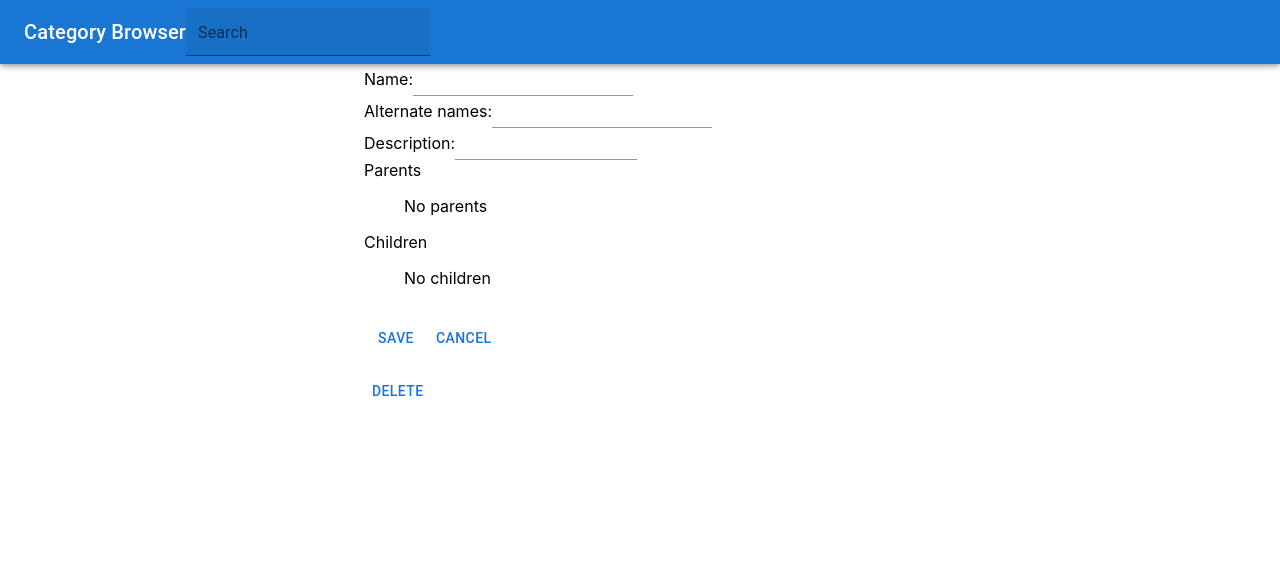
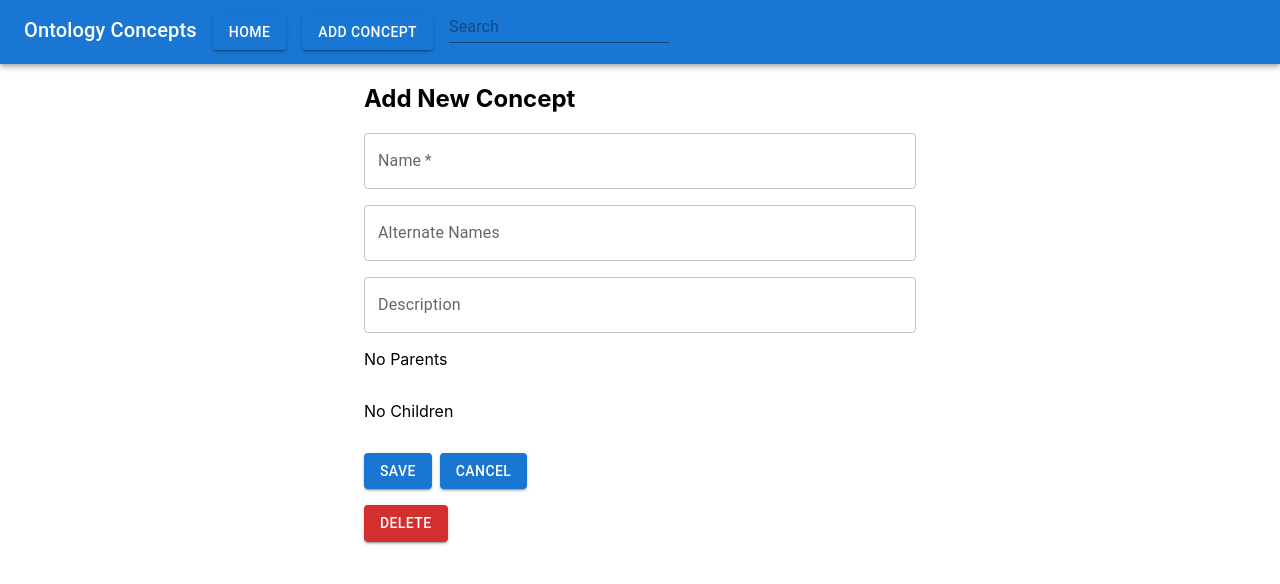
Before and after one commit to abunyea/category-browser, a React (Create React App) app in the folder client/: page /categories/new in a window 1280 px wide. Shown: the top 584 px of the page. Built offline with nearby package versions, Linux system fonts and the light colour scheme.

Commit message:
Style updates, and Add Child from View

```diff
--- a/client/src/routes/categories.jsx
+++ b/client/src/routes/categories.jsx
@@ -4,10 +4,10 @@ import Stack from '@mui/material/Stack';
 import Typography from '@mui/material/Typography';
 
 export default function Categories() {
-  const categories = useLoaderData();
+  const { categories, q } = useLoaderData();
   return (
     <>
-      <h3>All Categories</h3>
+      <h2>All Concepts{q && `: ${q}`}</h2>
       <Stack>
         {categories.map((category) => (
           <Typography key={category.conceptId}>
@@ -22,12 +22,12 @@ export default function Categories() {
 export async function loader() {
   const response = await fetch('/api/categories');
   const categories = await response.json();
-  return categories;
+  return { categories };
 }
 
 export async function searchLoader({ request }) {
   const q = new URL(request.url).searchParams.get('q');
   const response = await fetch(`/api/categories/search?q=${q}`);
   const categories = await response.json();
-  return categories;
+  return { categories, q };
 }
--- a/client/src/routes/category.jsx
+++ b/client/src/routes/category.jsx
@@ -1,25 +1,31 @@
 import { Link, useLoaderData } from 'react-router-dom';
+import { Button, Stack } from '@mui/material';
 
 export default function Category() {
   const category = useLoaderData();
   return (
     <>
-      <Link to='edit'>Edit</Link>
-      <p>Name: {category.displayName}</p>
-      <p>Alternate names: {category.alternateNames}</p>
-      <p>Description: {category.description}</p>
-      Parents
+      <h2>{category.displayName}</h2>
+      <p><i>Alternate names: {category.alternateNames}</i></p>
+      <p>{category.description}</p>
+      {category.parents.length > 0 ? 'Parents:' : 'No Parents'}
       <ul>
         {category.parents.map((parent) =>
           <li key={parent.conceptId}><Link to={`/categories/${parent.conceptId}`}>{parent.displayName}</Link></li>
         )}
       </ul>
-      Children
+      {category.parents.length > 0 ? 'Children:' : 'No Children'}
       <ul>
         {category.children.map((child) =>
           <li key={child.conceptId}><Link to={`/categories/${child.conceptId}`}>{child.displayName}</Link></li>
         )}
       </ul>
+      <Stack direction='row' spacing={1}>
+        <Button variant='contained' component={Link} to='edit'>Edit</Button>
+        <Button variant='contained' component={Link} to={`/categories/new?parentId=${category.conceptId}`}>
+	  Add Child
+	</Button>
+      </Stack>
     </>
   );
 }
--- a/client/src/routes/edit.jsx
+++ b/client/src/routes/edit.jsx
@@ -1,41 +1,60 @@
-import { Form, Link, redirect, useLoaderData } from 'react-router-dom';
-import { Button, Input, Stack } from '@mui/material';
+import { Form, Link, redirect, useLoaderData, useNavigate } from 'react-router-dom';
+import { Button, TextField, Stack } from '@mui/material';
 
 export default function EditCategory() {
   const category = useLoaderData() || {};
+  const navigate = useNavigate();
+
   return (
   <>
+    <h2>{category.conceptId ? 'Edit' : 'Add New Concept'}</h2>
+    <Stack spacing={2}>
     <Form method='post' id='category-form'>
-      <Stack>
-      <label>Name:
-        <Input type='text' name='displayName' defaultValue={category.displayName} />
-      </label>
-      <label>Alternate names:
-        <Input type='text' name='alternateNames' defaultValue={category.alternateNames} />
-      </label>
-      <label>Description:
-        <Input type='textarea' multiline name='description' defaultValue={category.description} />
-      </label>
-      Parents
+      <Stack spacing={2}>
+        <TextField
+	  required
+	  type='text'
+	  name='displayName'
+	  label='Name'
+	  defaultValue={category.displayName} />
+        <TextField
+	  type='text'
+	  name='alternateNames'
+	  label='Alternate Names'
+	  defaultValue={category.alternateNames} />
+        <TextField
+	  type='textarea'
+	  multiline
+	  name='description'
+	  label='Description'
+	  defaultValue={category.description} />
+        <div>
+       	  {category.parents ? 'Parents:' : 'No Parents'}
           <ul>
-        {category.parents ? category.parents.map((parent) =>
+            {category.parents && category.parents.map((parent) =>
               <li key={parent.conceptId}>
                 <Link to={`/categories/${parent.conceptId}`}>{parent.displayName}</Link>
               </li>
-        ) : 'No parents'}
+            )}
           </ul>
-      Children
+        </div>
+        <div>
+          {category.children ? 'Children:' : 'No Children'}
           <ul>
-        {category.children ? category.children.map((child) =>
+            {category.children && category.children.map((child) =>
               <li key={child.conceptId}>
                 <Link to={`/categories/${child.conceptId}`}>{child.displayName}</Link>
               </li>
-        ) : 'No children'}
+            )}
           </ul>
-      <p>
-        <Button type="submit">Save</Button>
-        <Button type="button">Cancel</Button>
-      </p>
+        </div>
+        <Stack direction='row' spacing={1}>
+          <Button variant='contained' type='submit'>Save</Button>
+          <Button variant='contained' type='button' onClick={() => {
+              navigate(-1);
+            }}>Cancel
+	  </Button>
+        </Stack>
       </Stack>
     </Form>
     <Form method='post' action={`/categories/${category.conceptId}/destroy`}
@@ -43,10 +62,10 @@ export default function EditCategory() {
             if (!window.confirm('Warning! Deleting this concept will orphan its children.')) {
               event.preventDefault();
             }
-          }}
-    >
-      <Button type='submit'>Delete</Button>
+          }}>
+      <Button variant='contained' type='submit' color='error'>Delete</Button>
     </Form>
+    </Stack>
   </>
   );
 }
@@ -76,7 +95,11 @@ export async function editAction({ request, params }) {
 export async function createAction({ request, params }) {
   const formData = await request.formData();
   const updates = Object.fromEntries(formData);
-  const response = await fetch(`/api/categories`, {
+  const searchParams = new URL(request.url).searchParams;
+  if (searchParams.has('parentId')) {
+    updates['parentIds'] = [searchParams.get('parentId')];
+  }
+  const response = await fetch('/api/categories', {
     method: 'POST',
     headers: {
       'Content-Type': 'application/json'
--- a/client/src/routes/root.jsx
+++ b/client/src/routes/root.jsx
@@ -1,11 +1,13 @@
 import AppBar from '@mui/material/AppBar';
+import Button from '@mui/material/Button';
 import Container from '@mui/material/Container';
-import TextField from '@mui/material/TextField';
+import Stack from '@mui/material/Stack';
+import Input from '@mui/material/Input';
 import Toolbar from '@mui/material/Toolbar';
 import Typography from '@mui/material/Typography';
 import { createTheme, ThemeProvider } from '@mui/material/styles';
 
-import { Form, Outlet } from 'react-router-dom';
+import { Form, Outlet, Link } from 'react-router-dom';
 
 const theme = createTheme();
 
@@ -15,17 +17,22 @@ export default function Root() {
       <ThemeProvider theme={theme}>
         <AppBar position="relative">
           <Toolbar>
-            <Typography variant="h6" color="inherit" noWrap>
-              Category Browser
+	    <Stack direction='row' spacing={2}>
+              <Typography variant='h6' color='inherit'>
+                Ontology Concepts
               </Typography>
+	      <Button variant='contained' component={Link} to='/'>Home</Button>
+	      <Button variant='contained' component={Link} to='/categories/new'>Add Concept</Button>
               <Form id='search-form' action='/search' role='search'>
-              <TextField id='search-input'
+                <Input id='search-input'
                        label='Search'
                        name='q'
                        type='search'
                        variant='filled'
+	               placeholder='Search'
                        size='small' />
               </Form>
+	    </Stack>
           </Toolbar>
         </AppBar>
           <Container maxWidth='sm'>
```
Lines whose indentation alone changed are shown as unchanged.
